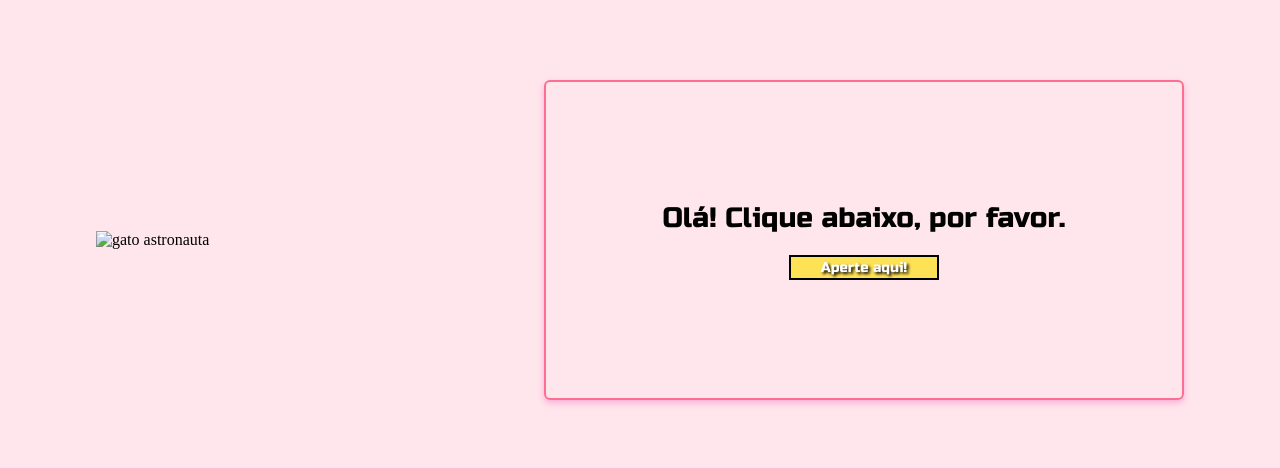
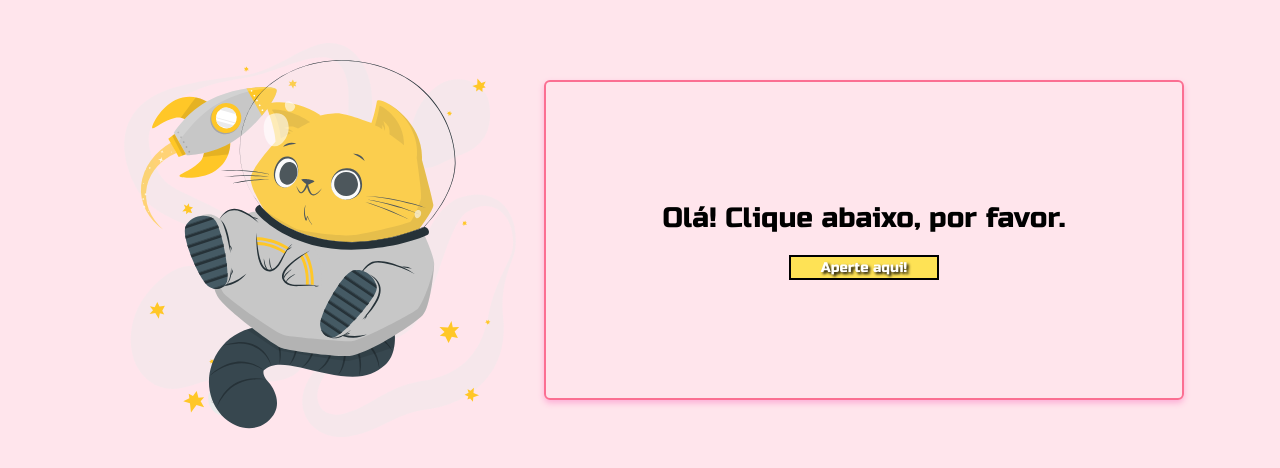
Before and after one commit to Kaua-cel/algum-site-kd, a plain HTML site: page index.html in a window 1280 px wide. Shown: the part 160-628 px from the top of the page. Drawn offline with Linux system fonts and the light colour scheme; the site is published under a folder, as on GitHub Pages, so addresses that start at the root find nothing.

Commit message:
Update index.html

```diff
--- a/index.html
+++ b/index.html
@@ -14,7 +14,7 @@
 </head>
 <body>
     <div class="main-box">
-        <img class="img-cat" src="/cat-atronauta.svg" alt="gato astronauta">
+        <img class="img-cat" src="cat-atronauta.svg" alt="gato astronauta">
         <div class="box-form">
             <form action="">
 
```
